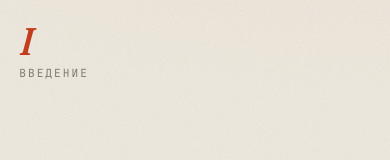
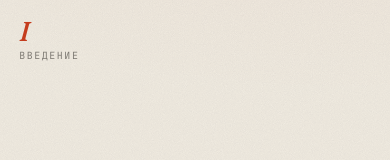
Before and after one commit to alenki/alima_project, a website built with Vite: page index.html in a window 390 px wide. Shown: the top 160 px of the page. Built offline with nearby package versions, Linux system fonts and the light colour scheme.

Commit message:
some mobile adaptations

```diff
--- a/src/style.css
+++ b/src/style.css
@@ -1323,7 +1323,7 @@ ol.panel__list li::marker {
   .hero {
     min-height: 100vh;
     min-height: 100dvh;
-    padding-block: clamp(4.5rem, 14vw, 6rem) clamp(3.5rem, 10vw, 5rem);
+    padding-block: clamp(9rem, 26vw, 12rem) clamp(3.5rem, 10vw, 5rem);
     display: flex;
     flex-direction: column;
     align-items: stretch;
@@ -1334,7 +1334,9 @@ ol.panel__list li::marker {
   /* Push the entire content block (title → stats) to the bottom of the viewport */
   .hero__title { margin-top: auto; }
 
-  .hero__mark { top: 1.5rem; left: 1.2rem; }
+  .hero__mark { top: 1.2rem; left: 1.2rem; gap: 0.25rem; }
+  .hero__mark-roman { font-size: 1.7rem; }
+  .hero__mark-label { font-size: 0.62rem; letter-spacing: 0.16em; }
 
   .hero__title {
     font-size: clamp(1.85rem, 8.6vw, 2.6rem);
```
